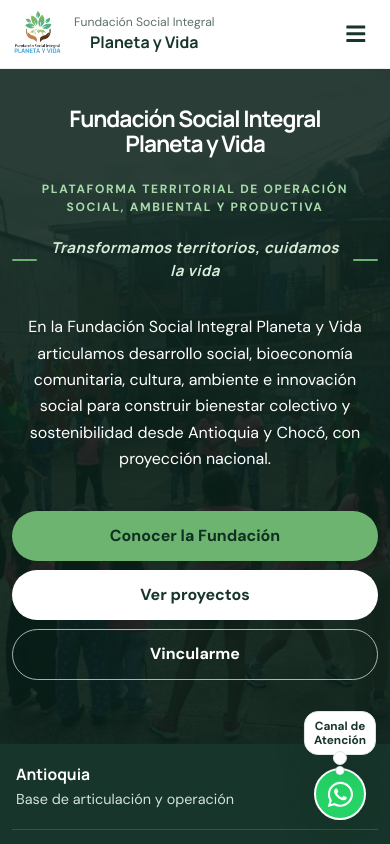
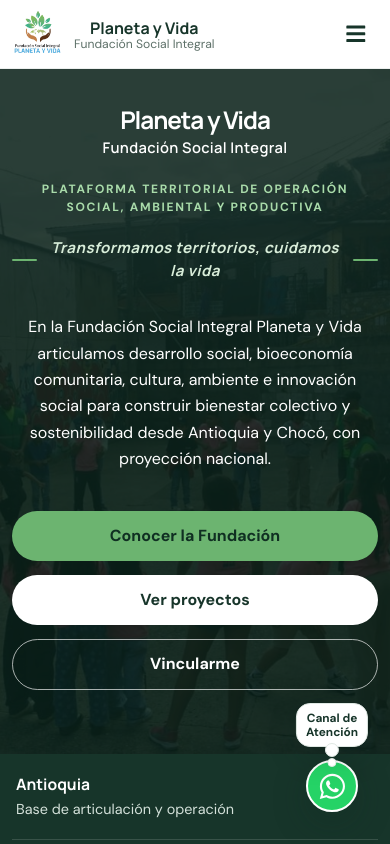
Before and after one commit to luismario140/web-fundacion-planeta-y-vida, a React (Vite) app: page / in a window 390 px wide. Shown: the top 844 px of the page. Built offline with nearby package versions, Linux system fonts and the light colour scheme.

Commit message:
Actualizacion Hero 2.0

```diff
--- a/src/layout/Navbar.jsx
+++ b/src/layout/Navbar.jsx
@@ -30,8 +30,8 @@ function Navbar() {
             className="navbar__logo"
           />
           <span className="navbar__brand-copy">
+            <strong>Planeta y Vida</strong>
             <small>Fundación Social Integral</small>
-            <strong>Planeta y Vida</strong>
           </span>
         </Link>
 
--- a/src/pages/Inicio.jsx
+++ b/src/pages/Inicio.jsx
@@ -22,8 +22,10 @@ function Inicio() {
         <div className="container home-hero__content">
 
           <h2 className="home-hero__foundation">
-            <span>Fundación Social Integral</span>
-            <span>Planeta y Vida</span>
+            <span className="home-hero__name">Planeta y Vida</span>
+            <span className="home-hero__institution">
+              Fundación Social Integral
+            </span>
           </h2>
 
           <span className="eyebrow eyebrow--light">
--- a/src/styles/helpChat.css
+++ b/src/styles/helpChat.css
@@ -1,7 +1,7 @@
 .help-chat {
-  bottom: 32px;
+  bottom: 42px;
   position: fixed;
-  right: 36px;
+  right: 48px;
   z-index: 120;
 }
 
@@ -80,8 +80,8 @@
 
 @media (max-width: 620px) {
   .help-chat {
-    bottom: 24px;
-    right: 24px;
+    bottom: 32px;
+    right: 32px;
   }
 
   .help-chat__trigger {
--- a/src/styles/index.css
+++ b/src/styles/index.css
@@ -254,7 +254,6 @@ p {
 }
 
 .home-hero__foundation {
-  font-size: clamp(1.75rem, 3.15vw, 2.9rem);
   letter-spacing: -0.055em;
   line-height: 1.08;
   margin-inline: auto;
@@ -266,8 +265,15 @@ p {
   display: block;
 }
 
-.home-hero__foundation span:last-child {
-  padding-left: 0;
+.home-hero__name {
+  font-size: clamp(1.9rem, 3.45vw, 3.15rem);
+}
+
+.home-hero__institution {
+  font-size: clamp(1rem, 1.65vw, 1.45rem);
+  font-weight: 600;
+  letter-spacing: 0.025em;
+  margin-top: 8px;
 }
 
 .home-hero__tagline {
@@ -927,10 +933,18 @@ p {
   }
 
   .home-hero__foundation {
-    font-size: clamp(1.45rem, 6.8vw, 1.8rem);
     letter-spacing: -0.045em;
     margin-bottom: 24px;
     max-width: 92%;
+  }
+
+  .home-hero__name {
+    font-size: clamp(1.55rem, 7.3vw, 1.95rem);
+  }
+
+  .home-hero__institution {
+    font-size: 0.92rem;
+    margin-top: 7px;
   }
 
   .home-hero__tagline {
@@ -1129,8 +1143,15 @@ p {
 }
 
 .home-hero .button-group {
+  gap: clamp(20px, 3vw, 42px);
   justify-content: center;
   text-align: center;
+}
+
+@media (max-width: 760px) {
+  .home-hero .button-group {
+    gap: 14px;
+  }
 }
 
 @media (max-width: 390px) {
@@ -1146,8 +1167,8 @@ p {
     font-size: 1.8rem;
   }
 
-  .home-hero__foundation {
-    font-size: 1.42rem;
+  .home-hero__name {
+    font-size: 1.52rem;
   }
 
   .button-group .button {
```
